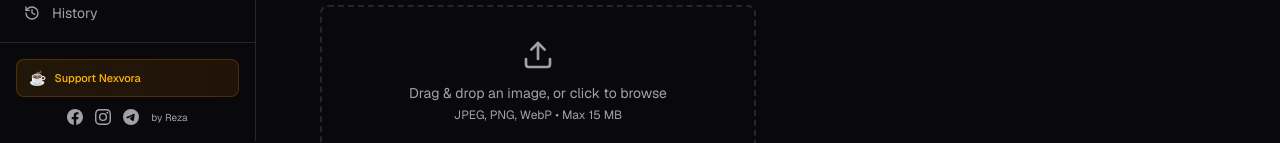
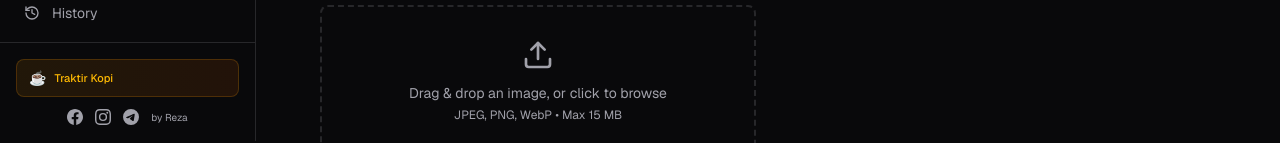
Before and after one commit to wrunzfire404/nexvora-tools, a Next.js app: page /ugc in a window 1280 px wide. Shown: the part 659-802 px from the top of the page. Built offline with nearby package versions, Linux system fonts and the light colour scheme.

Commit message:
Fix donation: rename to Traktir Kopi, update Saweria link

```diff
--- a/components/layout/sidebar.tsx
+++ b/components/layout/sidebar.tsx
@@ -107,13 +107,13 @@ export function Sidebar() {
       <div className="p-4 border-t border-border space-y-3">
         {/* Donate */}
         <a
-          href="https://saweria.co/nexvora"
+          href="https://saweria.co/wrunzfire"
           target="_blank"
           rel="noopener noreferrer"
           className="flex items-center gap-2 px-3 py-2 rounded-lg bg-gradient-to-r from-amber-500/10 to-orange-500/10 border border-amber-500/20 hover:border-amber-500/40 transition-colors"
         >
           <span className="text-sm">☕</span>
-          <span className="text-[11px] text-amber-400 font-medium">Support Nexvora</span>
+          <span className="text-[11px] text-amber-400 font-medium">Traktir Kopi</span>
         </a>
 
         {/* Social */}
```
